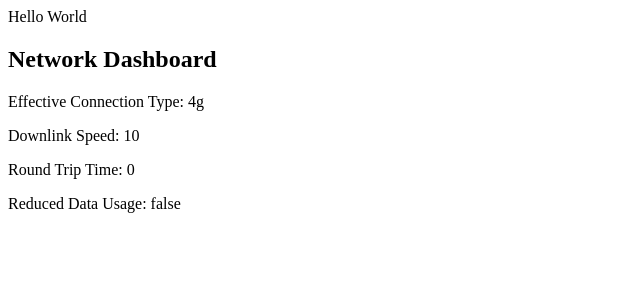
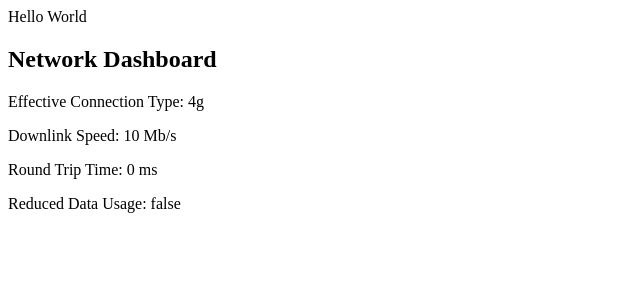
Before and after one commit to wheretocode/WhereToCode, a React (Create React App) app in the folder client/: page / in a window 1280 px wide. Shown: the top 300 px of the page, without its empty margins (0-640 px from the left). Built offline with nearby package versions, Linux system fonts and the light colour scheme.

Commit message:
Network Dashboard Displays Correct Time Units on Data

```diff
--- a/client/src/components/NetworkDashboard.jsx
+++ b/client/src/components/NetworkDashboard.jsx
@@ -37,8 +37,19 @@ const NetworkDashboard = () => {
                         //Check for Available Data Out of Possible Options
                         if(data[1] !== null && data[1] !== undefined) {
 
+                            //Check If Time Units Need To Be Added
+                            let displayData;
+
+                            if(data[0] === 'downlink' || data[0] === 'downlinkMax') {
+                                displayData = `${data[1]} Mb/s`;
+                            } else if(data[0] === 'rtt') {
+                                displayData = `${data[1]} ms`
+                            } else {
+                                displayData = data[1];
+                            }
+
                             return <p key={Math.random()}>
-                                        {`${networkKey[data[0]]}: ${data[1]}`}
+                                        {`${networkKey[data[0]]}: ${displayData}`}
                                     </p>
 
                         }
```
